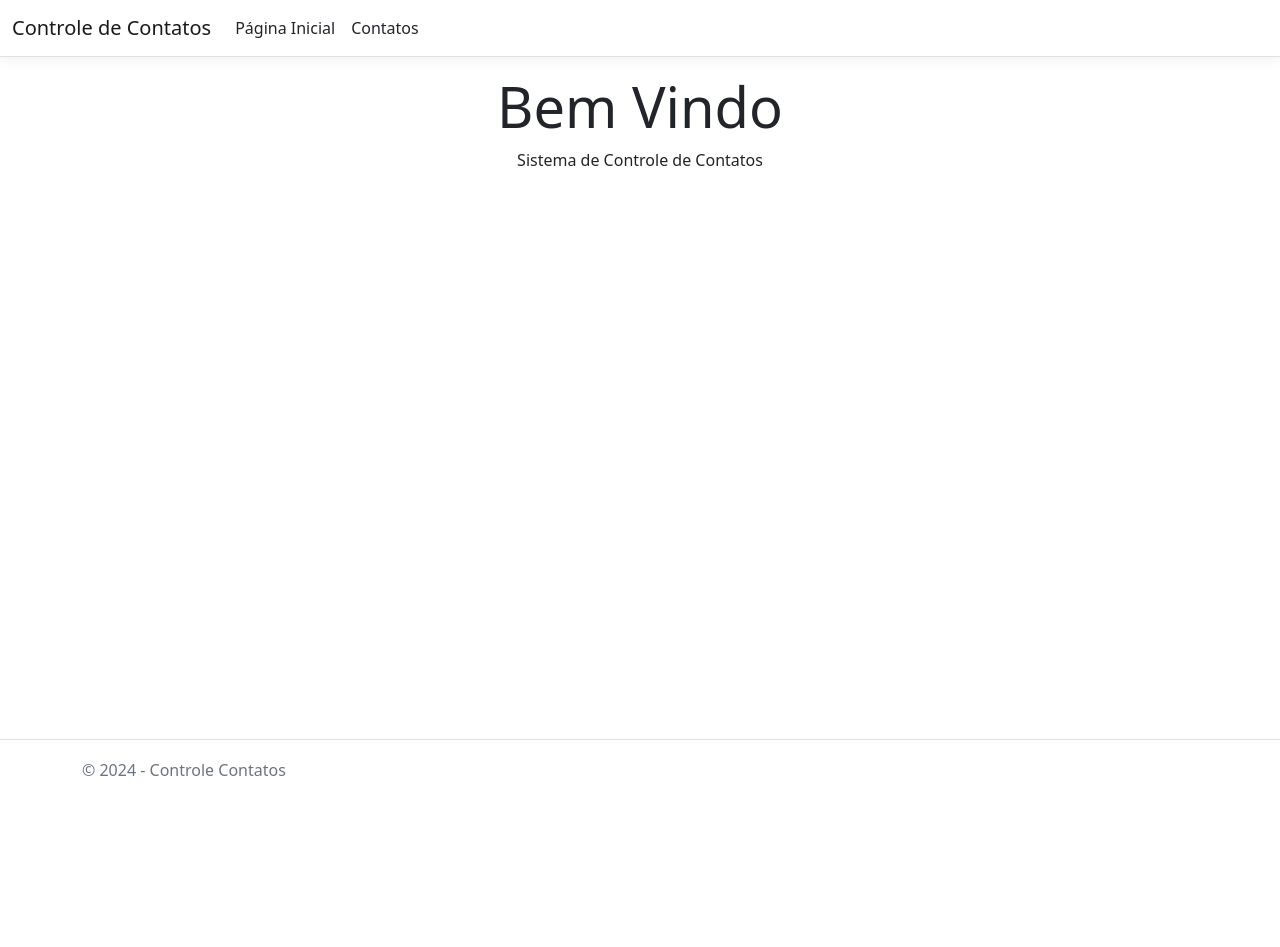
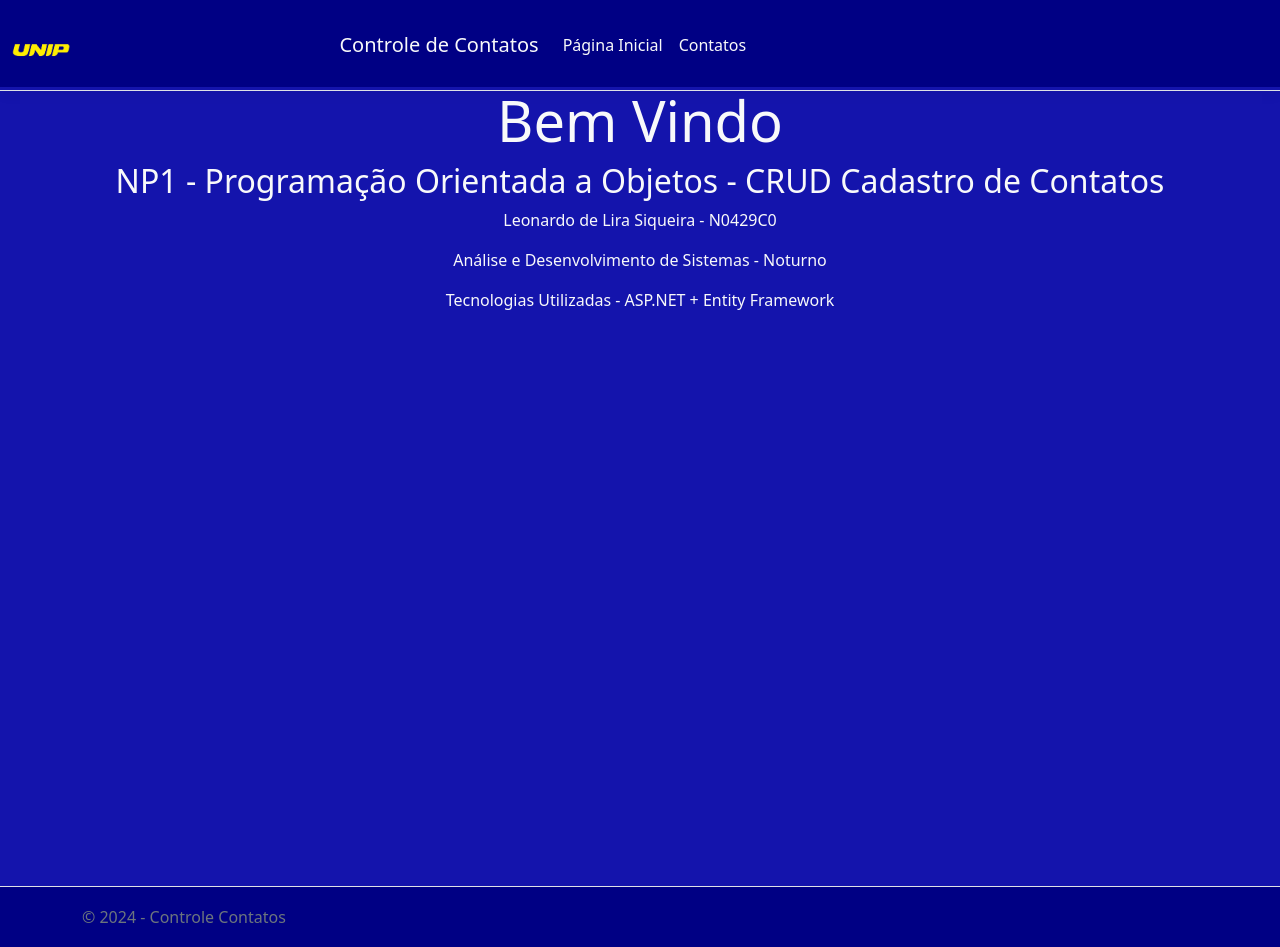
Before and after one commit to LeoLiras/ASP.NET-Basic, an ASP.NET Core app: page / in a window 1280 px wide. Before the commit the page ends 776 px from the top, so only its background shows below. Run offline with ASP.NET Core 8, Linux system fonts and the light colour scheme; style sheets or scripts are compiled from the project's sources.

Commit message:
Edit layout and colors

```diff
--- /dev/null
+++ b/WebApplicationTest/Views/Contato/Index.cshtml.css
@@ -0,0 +1,8 @@
+.table{
+    color:yellow;
+}
+
+.btnAdicionar{
+    margin-top: 100px;
+    padding: 100px;
+}
--- a/WebApplicationTest/Views/Home/Index.cshtml
+++ b/WebApplicationTest/Views/Home/Index.cshtml
@@ -4,5 +4,8 @@
 
 <div class="text-center">
     <h1 class="display-4">Bem Vindo</h1>
-    <p>Sistema de Controle de Contatos</p>
+    <h2>NP1 - Programação Orientada a Objetos - CRUD Cadastro de Contatos</h2>
+    <p>Leonardo de Lira Siqueira - N0429C0</p>
+    <p>Análise e Desenvolvimento de Sistemas - Noturno</p>
+    <p>Tecnologias Utilizadas - ASP.NET + Entity Framework</p>
 </div>
--- a/WebApplicationTest/Views/Shared/_Layout.cshtml
+++ b/WebApplicationTest/Views/Shared/_Layout.cshtml
@@ -10,9 +10,12 @@
 </head>
 <body>
     <header>
-        <nav class="navbar navbar-expand-sm navbar-toggleable-sm navbar-light bg-white border-bottom box-shadow mb-3">
+        <nav class="navbar navbar-expand-sm navbar-toggleable-sm navbar-light border-bottom box-shadow mb-3">
+            <div class="unipImage">
+                <img src="~/images/unip-logo.png" alt="Unip Logo" class="img-fluid w-25">
+            </div>
             <div class="container-fluid">
-                <a class="navbar-brand" asp-area="" asp-controller="Home" asp-action="Index">Controle de Contatos</a>
+                <a class="navbar-brand text-light" asp-area="" asp-controller="Home" asp-action="Index">Controle de Contatos</a>
                 <button class="navbar-toggler" type="button" data-bs-toggle="collapse" data-bs-target=".navbar-collapse" aria-controls="navbarSupportedContent"
                         aria-expanded="false" aria-label="Toggle navigation">
                     <span class="navbar-toggler-icon"></span>
@@ -20,18 +23,18 @@
                 <div class="navbar-collapse collapse d-sm-inline-flex justify-content-between">
                     <ul class="navbar-nav flex-grow-1">
                         <li class="nav-item">
-                            <a class="nav-link text-dark" asp-area="" asp-controller="Home" asp-action="Index">Página Inicial</a>
+                            <a class="nav-link text-light" asp-area="" asp-controller="Home" asp-action="Index">Página Inicial</a>
                         </li>
                         <li class="nav-item">
-                            <a class="nav-link text-dark" asp-area="" asp-controller="Contato" asp-action="Index">Contatos</a>
+                            <a class="nav-link text-light" asp-area="" asp-controller="Contato" asp-action="Index">Contatos</a>
                         </li>
                     </ul>
                 </div>
             </div>
         </nav>
     </header>
-    <div class="container">
-        <main role="main" class="pb-3">
+    <div class="container-fluid bodyContainer">
+        <main role="main" class="pb-3 text-light">
             @RenderBody()
         </main>
     </div>
--- a/WebApplicationTest/Views/Shared/_Layout.cshtml.css
+++ b/WebApplicationTest/Views/Shared/_Layout.cshtml.css
@@ -1,5 +1,18 @@
 /* Please see documentation at https://learn.microsoft.com/aspnet/core/client-side/bundling-and-minification
 for details on configuring this project to bundle and minify static web assets. */
+
+.bodyContainer {
+    background-color: #1414AC; /* Escolha a cor que desejar */
+    min-height: 100vh; /* Garante que a área ocupe toda a altura da tela */
+    margin-top: -20px;
+}
+
+bdoy{
+    margin: 0;
+}
+header {
+    background-color: #000084;
+}
 
 a.navbar-brand {
   white-space: normal;
@@ -15,6 +28,10 @@ a {
   color: #fff;
   background-color: #1b6ec2;
   border-color: #1861ac;
+}
+
+.navbar-brand{
+    color: white;
 }
 
 .nav-pills .nav-link.active, .nav-pills .show > .nav-link {
@@ -40,9 +57,10 @@ button.accept-policy {
 }
 
 .footer {
-  position: absolute;
-  bottom: 0;
-  width: 100%;
-  white-space: nowrap;
-  line-height: 60px;
+    position: absolute;
+    bottom: 0;
+    width: 100%;
+    white-space: nowrap;
+    line-height: 60px;
+    background-color: #000084;
 }
```
Also changed, not shown: WebApplicationTest/Views/Contato/Index.cshtml (+4 -3 lines), WebApplicationTest/wwwroot/images/unip-logo.png (added), WebApplicationTest/wwwroot/images/unip-logo.svg (added).
